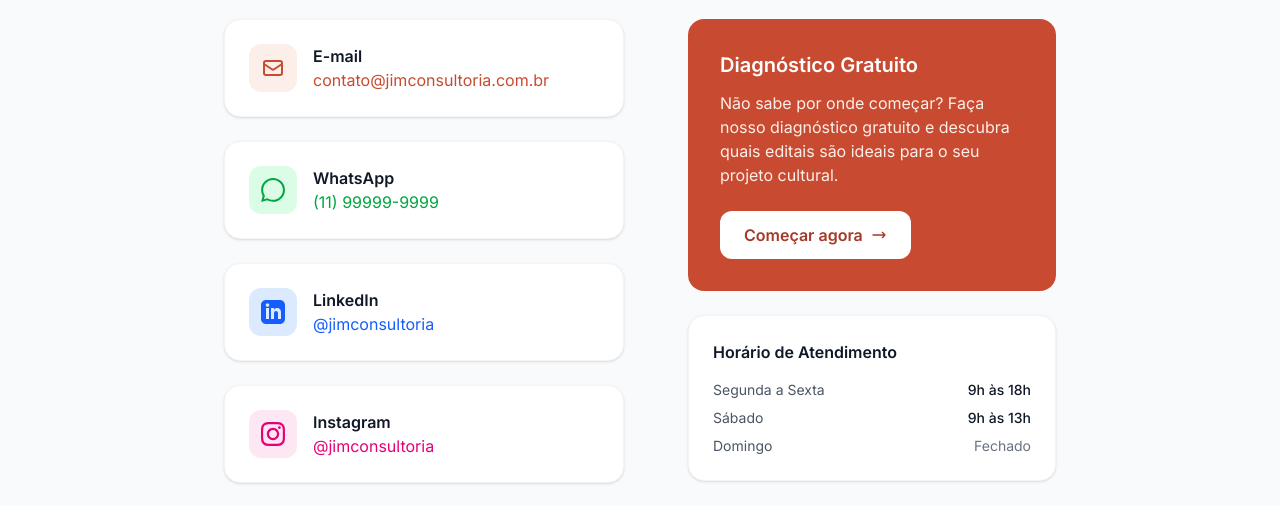
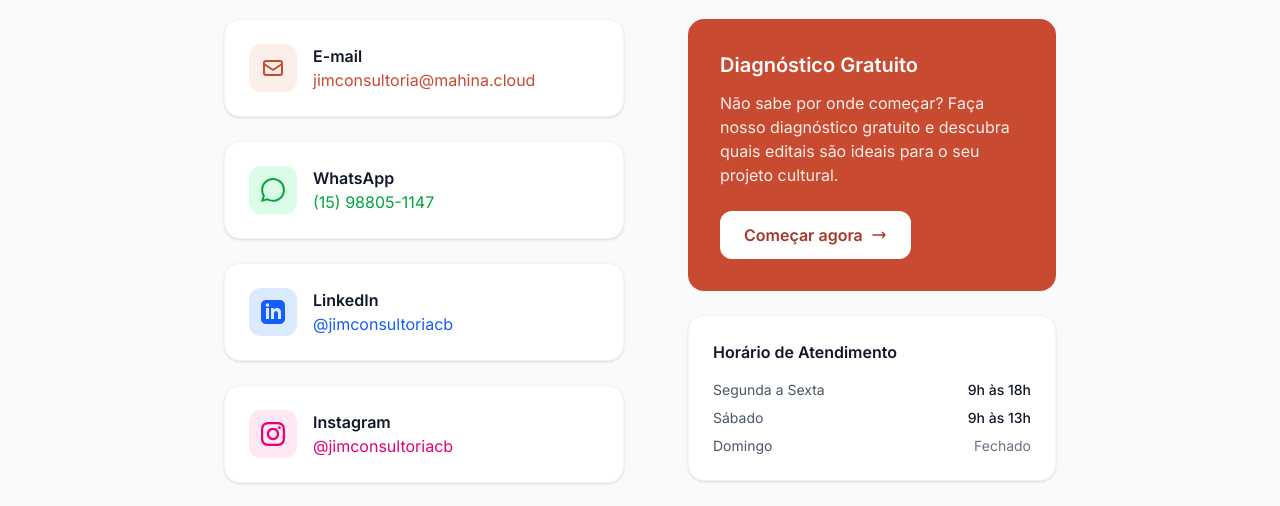
Before and after one commit to gabrielmaialva33/jim-consultoria, a SvelteKit app: page /contact in a window 1280 px wide. Shown: the part 226-732 px from the top of the page. Built offline with nearby package versions, Linux system fonts and the light colour scheme; no server answers.

Commit message:
fix: update contact information and social media handles
- Update email to jimconsultoria@mahina.cloud
- Update WhatsApp to (15) 98805-1147
- Update social handles to @jimconsultoriacb
- Apply changes across contact page, footer, terms, and privacy pages

```diff
--- a/src/lib/components/landing/Footer.svelte
+++ b/src/lib/components/landing/Footer.svelte
@@ -31,17 +31,17 @@ const links = {
           Transformamos projetos culturais em realidade aprovada.
         </p>
         <div class="mt-6 flex gap-4">
-          <a href="https://instagram.com/jimconsultoria" target="_blank" rel="noopener noreferrer" class="text-gray-400 hover:text-white transition-all duration-200 hover:scale-110" aria-label="Instagram">
+          <a href="https://instagram.com/jimconsultoriacb" target="_blank" rel="noopener noreferrer" class="text-gray-400 hover:text-white transition-all duration-200 hover:scale-110" aria-label="Instagram">
             <svg class="h-6 w-6" fill="currentColor" viewBox="0 0 24 24">
               <path d="M12 2.163c3.204 0 3.584.012 4.85.07 3.252.148 4.771 1.691 4.919 4.919.058 1.265.069 1.645.069 4.849 0 3.205-.012 3.584-.069 4.849-.149 3.225-1.664 4.771-4.919 4.919-1.266.058-1.644.07-4.85.07-3.204 0-3.584-.012-4.849-.07-3.26-.149-4.771-1.699-4.919-4.92-.058-1.265-.07-1.644-.07-4.849 0-3.204.013-3.583.07-4.849.149-3.227 1.664-4.771 4.919-4.919 1.266-.057 1.645-.069 4.849-.069zm0-2.163c-3.259 0-3.667.014-4.947.072-4.358.2-6.78 2.618-6.98 6.98-.059 1.281-.073 1.689-.073 4.948 0 3.259.014 3.668.072 4.948.2 4.358 2.618 6.78 6.98 6.98 1.281.058 1.689.072 4.948.072 3.259 0 3.668-.014 4.948-.072 4.354-.2 6.782-2.618 6.979-6.98.059-1.28.073-1.689.073-4.948 0-3.259-.014-3.667-.072-4.947-.196-4.354-2.617-6.78-6.979-6.98-1.281-.059-1.69-.073-4.949-.073zm0 5.838c-3.403 0-6.162 2.759-6.162 6.162s2.759 6.163 6.162 6.163 6.162-2.759 6.162-6.163c0-3.403-2.759-6.162-6.162-6.162zm0 10.162c-2.209 0-4-1.79-4-4 0-2.209 1.791-4 4-4s4 1.791 4 4c0 2.21-1.791 4-4 4zm6.406-11.845c-.796 0-1.441.645-1.441 1.44s.645 1.44 1.441 1.44c.795 0 1.439-.645 1.439-1.44s-.644-1.44-1.439-1.44z"/>
             </svg>
           </a>
-          <a href="https://linkedin.com/company/jimconsultoria" target="_blank" rel="noopener noreferrer" class="text-gray-400 hover:text-white transition-all duration-200 hover:scale-110" aria-label="LinkedIn">
+          <a href="https://linkedin.com/company/jimconsultoriacb" target="_blank" rel="noopener noreferrer" class="text-gray-400 hover:text-white transition-all duration-200 hover:scale-110" aria-label="LinkedIn">
             <svg class="h-6 w-6" fill="currentColor" viewBox="0 0 24 24">
               <path d="M19 0h-14c-2.761 0-5 2.239-5 5v14c0 2.761 2.239 5 5 5h14c2.762 0 5-2.239 5-5v-14c0-2.761-2.238-5-5-5zm-11 19h-3v-11h3v11zm-1.5-12.268c-.966 0-1.75-.79-1.75-1.764s.784-1.764 1.75-1.764 1.75.79 1.75 1.764-.783 1.764-1.75 1.764zm13.5 12.268h-3v-5.604c0-3.368-4-3.113-4 0v5.604h-3v-11h3v1.765c1.396-2.586 7-2.777 7 2.476v6.759z"/>
             </svg>
           </a>
-          <a href="https://wa.me/5511999999999" target="_blank" rel="noopener noreferrer" class="text-gray-400 hover:text-white transition-all duration-200 hover:scale-110" aria-label="WhatsApp">
+          <a href="https://wa.me/5515988051147" target="_blank" rel="noopener noreferrer" class="text-gray-400 hover:text-white transition-all duration-200 hover:scale-110" aria-label="WhatsApp">
             <svg class="h-6 w-6" fill="currentColor" viewBox="0 0 24 24">
               <path d="M.057 24l1.687-6.163c-1.041-1.804-1.588-3.849-1.587-5.946.003-6.556 5.338-11.891 11.893-11.891 3.181.001 6.167 1.24 8.413 3.488 2.245 2.248 3.481 5.236 3.48 8.414-.003 6.557-5.338 11.892-11.893 11.892-1.99-.001-3.951-.5-5.688-1.448l-6.305 1.654zm6.597-3.807c1.676.995 3.276 1.591 5.392 1.592 5.448 0 9.886-4.434 9.889-9.885.002-5.462-4.415-9.89-9.881-9.892-5.452 0-9.887 4.434-9.889 9.884-.001 2.225.651 3.891 1.746 5.634l-.999 3.648 3.742-.981zm11.387-5.464c-.074-.124-.272-.198-.57-.347-.297-.149-1.758-.868-2.031-.967-.272-.099-.47-.149-.669.149-.198.297-.768.967-.941 1.165-.173.198-.347.223-.644.074-.297-.149-1.255-.462-2.39-1.475-.883-.788-1.48-1.761-1.653-2.059-.173-.297-.018-.458.13-.606.134-.133.297-.347.446-.521.151-.172.2-.296.3-.495.099-.198.05-.372-.025-.521-.075-.148-.669-1.611-.916-2.206-.242-.579-.487-.501-.669-.51l-.57-.01c-.198 0-.52.074-.792.372s-1.04 1.016-1.04 2.479 1.065 2.876 1.213 3.074c.149.198 2.095 3.2 5.076 4.487.709.306 1.263.489 1.694.626.712.226 1.36.194 1.872.118.571-.085 1.758-.719 2.006-1.413.248-.695.248-1.29.173-1.414z"/>
             </svg>
--- a/src/routes/contact/+page.svelte
+++ b/src/routes/contact/+page.svelte
@@ -36,8 +36,8 @@
 						</div>
 						<div>
 							<h3 class="font-semibold text-gray-900">E-mail</h3>
-							<a href="mailto:contato@jimconsultoria.com.br" class="text-brand-600 hover:text-brand-700">
-								contato@jimconsultoria.com.br
+							<a href="mailto:jimconsultoria@mahina.cloud" class="text-brand-600 hover:text-brand-700">
+								jimconsultoria@mahina.cloud
 							</a>
 						</div>
 					</div>
@@ -52,8 +52,8 @@
 						</div>
 						<div>
 							<h3 class="font-semibold text-gray-900">WhatsApp</h3>
-							<a href="https://wa.me/5511999999999" target="_blank" rel="noopener noreferrer" class="text-green-600 hover:text-green-700">
-								(11) 99999-9999
+							<a href="https://wa.me/5515988051147" target="_blank" rel="noopener noreferrer" class="text-green-600 hover:text-green-700">
+								(15) 98805-1147
 							</a>
 						</div>
 					</div>
@@ -68,8 +68,8 @@
 						</div>
 						<div>
 							<h3 class="font-semibold text-gray-900">LinkedIn</h3>
-							<a href="https://linkedin.com/company/jimconsultoria" target="_blank" rel="noopener noreferrer" class="text-blue-600 hover:text-blue-700">
-								@jimconsultoria
+							<a href="https://linkedin.com/company/jimconsultoriacb" target="_blank" rel="noopener noreferrer" class="text-blue-600 hover:text-blue-700">
+								@jimconsultoriacb
 							</a>
 						</div>
 					</div>
@@ -84,8 +84,8 @@
 						</div>
 						<div>
 							<h3 class="font-semibold text-gray-900">Instagram</h3>
-							<a href="https://instagram.com/jimconsultoria" target="_blank" rel="noopener noreferrer" class="text-pink-600 hover:text-pink-700">
-								@jimconsultoria
+							<a href="https://instagram.com/jimconsultoriacb" target="_blank" rel="noopener noreferrer" class="text-pink-600 hover:text-pink-700">
+								@jimconsultoriacb
 							</a>
 						</div>
 					</div>
--- a/src/routes/privacy/+page.svelte
+++ b/src/routes/privacy/+page.svelte
@@ -126,7 +126,7 @@
 				</p>
 				<div class="mt-4 rounded-lg bg-gray-100 p-4">
 					<p><strong>JIM Consultoria</strong></p>
-					<p>E-mail: <a href="mailto:privacidade@jimconsultoria.com.br" class="text-brand-600 hover:text-brand-700">privacidade@jimconsultoria.com.br</a></p>
+					<p>E-mail: <a href="mailto:jimconsultoria@mahina.cloud" class="text-brand-600 hover:text-brand-700">jimconsultoria@mahina.cloud</a></p>
 				</div>
 			</section>
 		</div>
--- a/src/routes/terms/+page.svelte
+++ b/src/routes/terms/+page.svelte
@@ -143,7 +143,7 @@
 				</p>
 				<div class="mt-4 rounded-lg bg-gray-100 p-4">
 					<p><strong>JIM Consultoria</strong></p>
-					<p>E-mail: <a href="mailto:contato@jimconsultoria.com.br" class="text-brand-600 hover:text-brand-700">contato@jimconsultoria.com.br</a></p>
+					<p>E-mail: <a href="mailto:jimconsultoria@mahina.cloud" class="text-brand-600 hover:text-brand-700">jimconsultoria@mahina.cloud</a></p>
 				</div>
 			</section>
 		</div>
```
